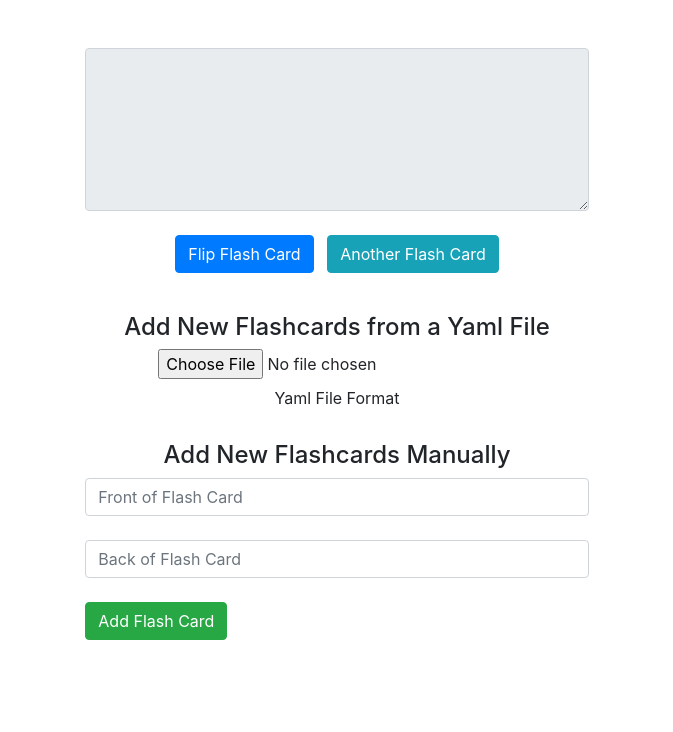
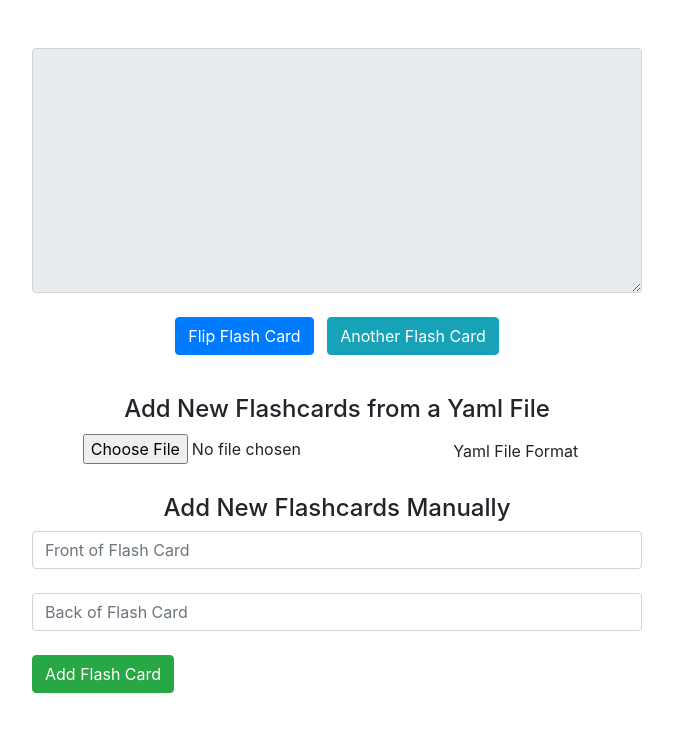
Before and after one commit to Ara225/react-flashcards, a React (Create React App) app: page / in a window 1280 px wide. Shown: the top 732 px of the page, without its empty margins (303-976 px from the left). Built offline with nearby package versions, Linux system fonts and the light colour scheme.

Commit message:
Small bug fixes, remove unesscary files

```diff
--- a/public/index.html
+++ b/public/index.html
@@ -26,7 +26,7 @@
     -->
     <title>React App</title>
   </head>
-  <body >
+  <body>
     <noscript>You need to enable JavaScript to run this app.</noscript>
     <div id="root"></div>
     <!--
--- a/src/App.js
+++ b/src/App.js
@@ -9,7 +9,7 @@ class FlashCardApp extends React.Component {
         super(props);
         this.state = {
             items: [], showBack: false, currentItem: 0, text: null,
-            style: { "paddingTop": "10%", "paddingBottom": "10%", "paddingLeft": "15%", "paddingRight": "15%", "font-size": "20px" }
+            style: { "paddingTop": "15%", "paddingBottom": "15%", "paddingLeft": "15%", "paddingRight": "15%", "fontSize": "20px" }
         };
         this.handleSubmit = this.handleSubmit.bind(this);
         this.flip = this.flip.bind(this);
@@ -20,7 +20,7 @@ class FlashCardApp extends React.Component {
 
     render() {
         return (
-            <div class="container col-5">
+            <div class="container col-6">
                 <br />
                 <br />
                 <FlashCardContainer items={this.state.items} showBack={this.state.showBack} currentItem={this.state.currentItem}
@@ -118,7 +118,7 @@ class FlashCardApp extends React.Component {
                 items: state.items.concat(item),
             }));
         }
-        catch {
+        catch(e) {
             alert('Error: Unable to process the yaml file, see the Yaml File Format')
         }
     }
@@ -128,6 +128,7 @@ class FlashCardApp extends React.Component {
      */
     getNew() {
         if (this.state.items.length > 1) {
+            this.setState({ showBack: false });
             var randomChoice = Math.floor(Math.random() * this.state.items.length)
             while (randomChoice === this.state.currentItem) {
                 randomChoice = Math.floor(Math.random() * this.state.items.length)
@@ -201,14 +202,14 @@ class FlashCardContainer extends React.Component {
 
             if (this.props.showBack === false) {
                 return (
-                    <textarea class="form-control text-center" id="flashCardContainer"
+                    <textarea className="form-control text-center" id="flashCardContainer"
                         value={this.props.items[this.props.currentItem].front} style={this.props.style} disabled>
                     </textarea>
                 );
             }
             else if (this.props.showBack === true) {
                 return (
-                    <textarea class="form-control text-center" id="flashCardContainer"
+                    <textarea className="form-control text-center" id="flashCardContainer"
                         value={this.props.items[this.props.currentItem].back} style={this.props.style} disabled>
                     </textarea>
 
@@ -217,7 +218,7 @@ class FlashCardContainer extends React.Component {
         }
         else {
             return (
-                <textarea class="form-control text-center" id="flashCardContainer" style={this.props.style} disabled>
+                <textarea className="form-control text-center" id="flashCardContainer" style={this.props.style} disabled>
                 </textarea>
 
             );
--- a/src/index.css
+++ /dev/null
@@ -1,13 +0,0 @@
-body {
-  margin: 0;
-  font-family: -apple-system, BlinkMacSystemFont, 'Segoe UI', 'Roboto', 'Oxygen',
-    'Ubuntu', 'Cantarell', 'Fira Sans', 'Droid Sans', 'Helvetica Neue',
-    sans-serif;
-  -webkit-font-smoothing: antialiased;
-  -moz-osx-font-smoothing: grayscale;
-}
-
-code {
-  font-family: source-code-pro, Menlo, Monaco, Consolas, 'Courier New',
-    monospace;
-}
--- a/src/index.js
+++ b/src/index.js
@@ -1,6 +1,5 @@
 import React from 'react';
 import ReactDOM from 'react-dom';
-import './index.css';
 import 'bootstrap/dist/css/bootstrap.css';
 import FlashCardApp from './App';
 import * as serviceWorker from './serviceWorker';
```
Also changed, not shown: src/logo.svg (deleted).
